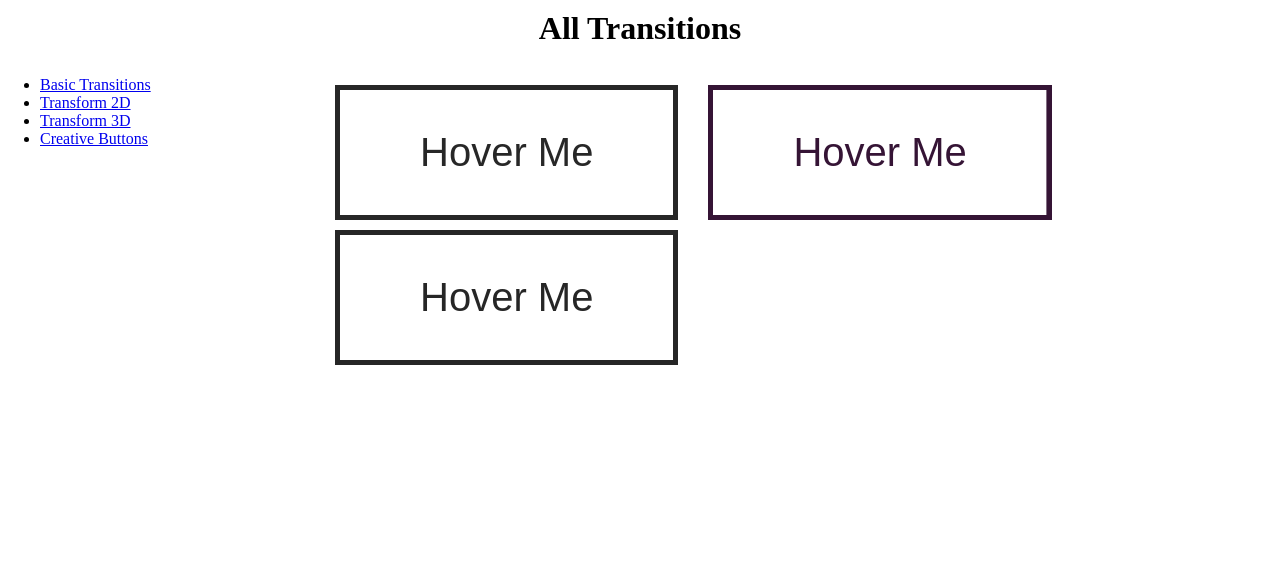
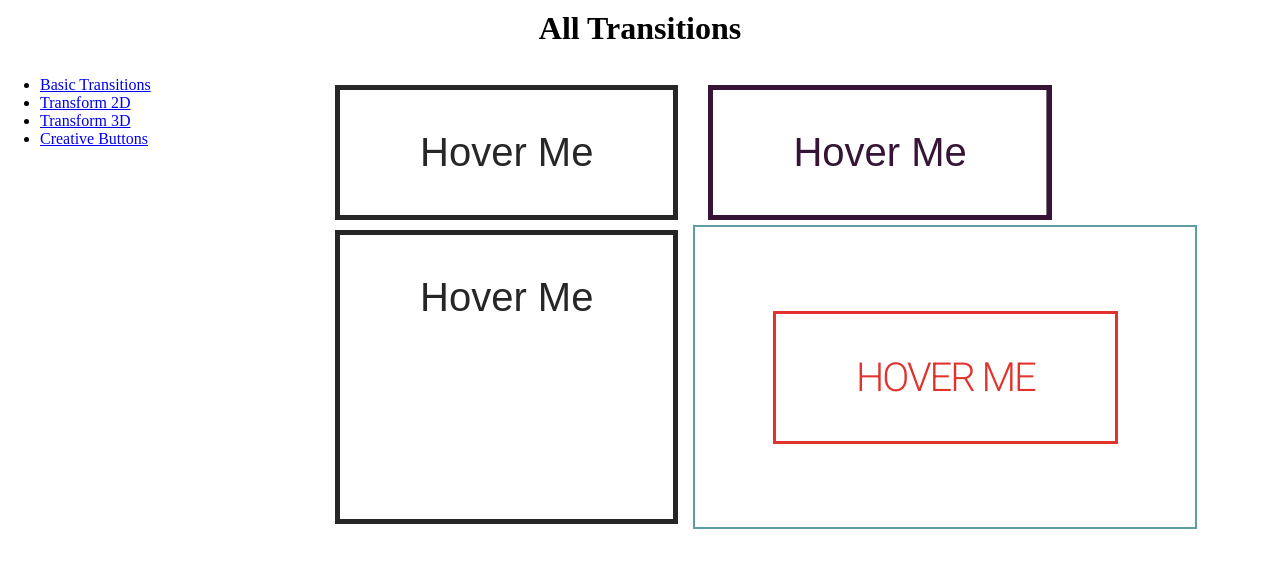
Before and after one commit to niyathi-ramesh/advanced-animations, an Angular app: page /creative-buttons in a window 1280 px wide. Shown: the top 568 px of the page. Built offline with nearby package versions, Linux system fonts and the light colour scheme.

Commit message:
Creative buttons 4

```diff
--- a/src/app/pages/creative-buttons/creative-buttons.component.html
+++ b/src/app/pages/creative-buttons/creative-buttons.component.html
@@ -5,4 +5,8 @@
   <a class="button-2">Hover Me</a>
 
   <a class="button-3">Hover Me</a>
+
+  <div class="buttons-parent">
+    <a class="button-4">Hover Me</a>
+  </div>
 </div>
--- a/src/app/pages/creative-buttons/creative-buttons.component.scss
+++ b/src/app/pages/creative-buttons/creative-buttons.component.scss
@@ -114,3 +114,21 @@
     }
   }
 }
+
+a.button-4 {
+  color: #e1332d;
+  border-color: #e1332d;
+  transition: 1s;
+  font-family: "Roboto", sans-serif;
+  text-transform: uppercase;
+  font-weight: 300;
+  letter-spacing: -2px;
+  transition: all 0.5s;
+  border-width: 3px;
+
+  &:hover {
+    font-weight: 900;
+    letter-spacing: 10px;
+    border-width: 7px;
+  }
+}
--- a/src/index.html
+++ b/src/index.html
@@ -1,11 +1,18 @@
-<!doctype html>
+<!DOCTYPE html>
 <html lang="en">
   <head>
-  <meta charset="utf-8">
+    <meta charset="utf-8" />
     <title>AdvancedAnimations</title>
-  <base href="/">
-  <meta name="viewport" content="width=device-width, initial-scale=1">
-  <link rel="icon" type="image/x-icon" href="favicon.ico">
+    <base href="/" />
+    <meta name="viewport" content="width=device-width, initial-scale=1" />
+    <link rel="icon" type="image/x-icon" href="favicon.ico" />
+
+    <link rel="preconnect" href="https://fonts.googleapis.com" />
+    <link rel="preconnect" href="https://fonts.gstatic.com" crossorigin />
+    <link
+      href="https://fonts.googleapis.com/css2?family=Roboto:ital,wght@0,100;0,300;0,400;0,500;0,700;0,900;1,100;1,300;1,400;1,500;1,700;1,900&display=swap"
+      rel="stylesheet"
+    />
   </head>
   <body>
     <app-root></app-root>
--- a/src/styles.scss
+++ b/src/styles.scss
@@ -3,3 +3,12 @@
   height: 100%;
   margin: 0;
 }
+
+.buttons-parent {
+  width: 500px;
+  height: 300px;
+  display: flex;
+  justify-content: center;
+  align-items: center;
+  border: 2px solid cadetblue;
+}
```
Lines whose indentation alone changed are shown as unchanged.
